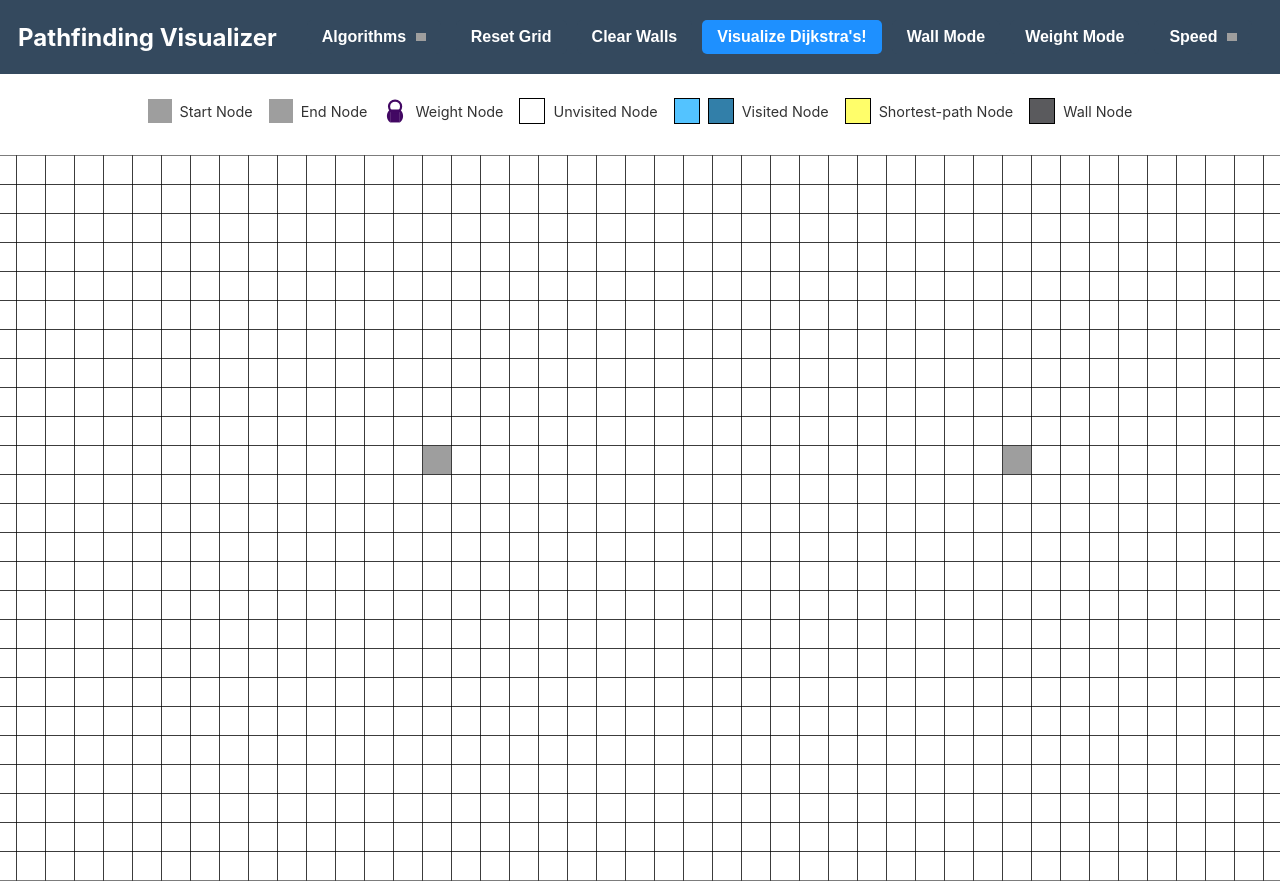
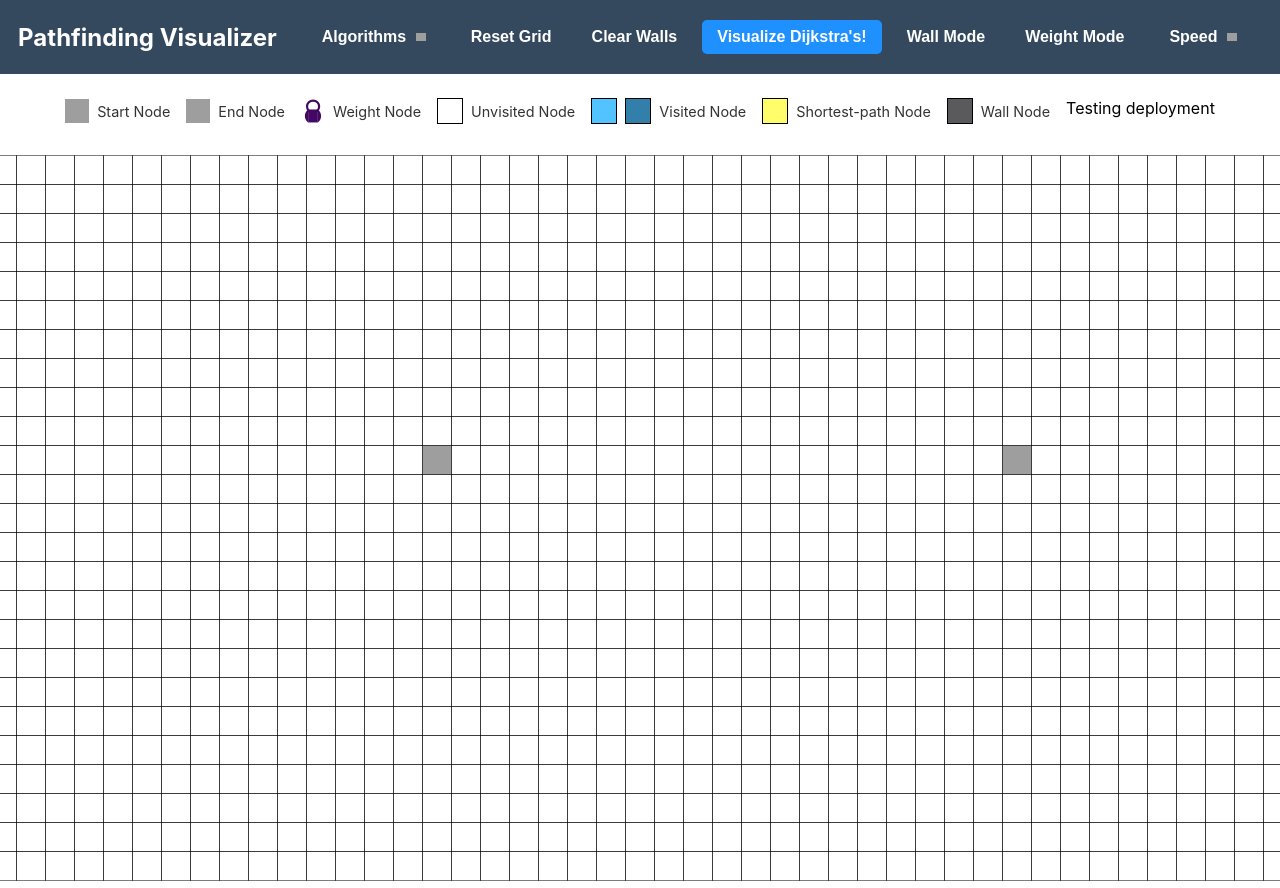
Before and after one commit to ChristopherChau/PathFindingVisualizer, a React (Create React App) app: page / in a window 1280 px wide. Built offline with nearby package versions, Linux system fonts and the light colour scheme; grey boxes are pictures that could not be loaded.

Commit message:
Testing deployment

```diff
--- a/src/PathFindingVisualizer/components/Legend.jsx
+++ b/src/PathFindingVisualizer/components/Legend.jsx
@@ -40,6 +40,7 @@ const Legend = () => {
           <span className="legend-label">{item.label}</span>
         </div>
       ))}
+      <dsa>Testing deployment</dsa>
     </div>
   );
 };
```
